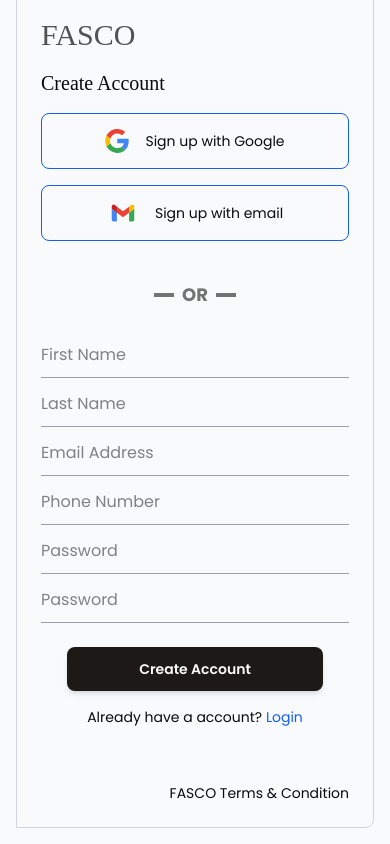
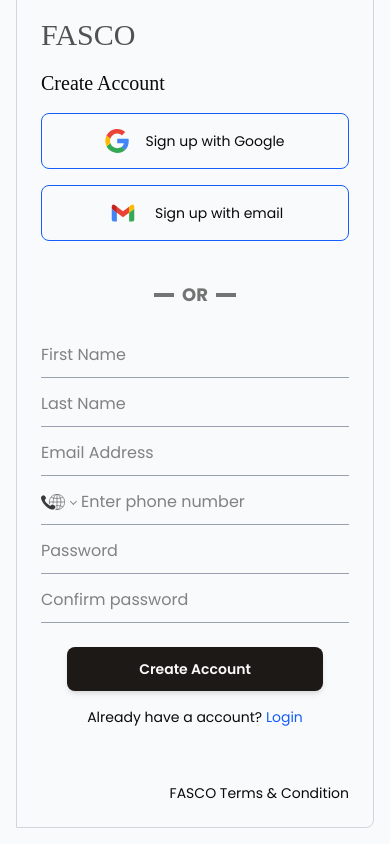
Before and after one commit to helzaaragao/FASCO-eCommerce-Store, a React (Vite) app in the folder frontend/: page /sign-up in a window 390 px wide. Shown: the part 493-1337 px from the top of the page. Built offline with nearby package versions, Linux system fonts and the light colour scheme; a web font is replaced by a local one.

Commit message:
feat(SignUpForm): add react-phone-number-input library and handle error messages

```diff
--- a/frontend/package.json
+++ b/frontend/package.json
@@ -15,6 +15,7 @@
     "axios": "^1.13.2",
     "react": "^19.1.1",
     "react-hook-form": "^7.71.1",
+    "react-phone-number-input": "^3.4.16",
     "react-router": "^7.12.0",
     "sonner": "^2.0.7",
     "tailwindcss": "^4.1.13",
--- a/frontend/src/components/SignUpForm.tsx
+++ b/frontend/src/components/SignUpForm.tsx
@@ -1,10 +1,14 @@
 import { useForm } from "react-hook-form"
 import { zodResolver } from "@hookform/resolvers/zod"
-import { requiredSignUpSchema, type SignUpFormData } from "../schemas/signUpSchema"
+import { signUpSchema, type SignUpFormData } from "../schemas/signUpSchema"
 import { toast } from "sonner";
 import axios from "axios";
 import { Link, useNavigate } from "react-router";
 import { Input } from "./ui/Input";
+import PhoneInput from 'react-phone-number-input'
+import 'react-phone-number-input/style.css'
+import type { E164Number } from "libphonenumber-js";
+import { useState } from "react";
 
 const toastDuration  = 5000;
 
@@ -15,13 +19,15 @@ export function SignUpForm(){
         reset,
         formState: { errors, touchedFields, isSubmitting },
     } = useForm<SignUpFormData>({
-        resolver: zodResolver(requiredSignUpSchema),
+        resolver: zodResolver(signUpSchema),
         //  resolver:"use o Zod para validar tudo"
         mode: 'onBlur',
         // Evita mostrar erros para campos que o usuário ainda nem tocou.
         reValidateMode: 'onChange'
         // o usuário vê o erro sumir conforme corrige, em tempo real. Apôs o primeiro blur que eu coloquei, revalida cada tecla.
     })
+
+    const [phoneValue, setPhoneValue] = useState<E164Number | undefined>(undefined);
 
     const navigate = useNavigate();
 
@@ -45,13 +51,13 @@ export function SignUpForm(){
                 navigate("/sign-in");
             }, toastDuration);
         } catch (error) {
-            toast.error("Erro ao realizar cadastro", {
-                description: "Tente novamente mais tarde.",
+            toast.error("Error while registering.", {
+                description: "Try again!.",
             });
             console.error("Error", error);
-            // classificação de erros
         }
     }
+
     return(
         <form onSubmit={handleSubmit(handleSignUp)}>
             <div className="grid grid-cols-1 gap-3 lg:grid-cols-2 lg:gap-8">
@@ -76,13 +82,14 @@ export function SignUpForm(){
                     error={errors.email?.message}
                     touched={touchedFields.email}
                 />
-                <Input
-                    type="text"
-                    placeholder="Phone Number"
-                    error={errors.phone?.message}
-                    touched={touchedFields.phone}
-                  {...register("phone")}
-                />
+                <div>
+                    <PhoneInput
+                    placeholder="Enter phone number"
+                    value={phoneValue}
+                    onChange={setPhoneValue}
+                    />
+                    <hr className="border-gray-400 mt-2" />
+                </div>
                 <Input
                     type="password"
                     placeholder="Password"
@@ -92,7 +99,7 @@ export function SignUpForm(){
                 />
                  <Input
                     type="password"
-                    placeholder="Password"
+                    placeholder="Confirm password"
                     error={errors.confirmPassword?.message}
                     touched={touchedFields.confirmPassword}
                     {...register("confirmPassword")}
--- a/frontend/src/components/ui/Input.tsx
+++ b/frontend/src/components/ui/Input.tsx
@@ -21,7 +21,12 @@ export const Input = forwardRef<HTMLInputElement, InputProps>(({name,error, touc
             />
             <hr className="border-gray-400" />
             {hasError && (
-                <span id={`${name}-error`} role="alert">
+                <span
+                    id={`${name}-error`}
+                    role="alert"
+                    className='text-red-500 text-sm block'
+
+                >
                     {error}
                 </span>
             )}
--- a/frontend/src/schemas/signUpSchema.ts
+++ b/frontend/src/schemas/signUpSchema.ts
@@ -1,37 +1,36 @@
 import z from "zod";
 
-const signUpSchema = z
+export const signUpSchema = z
   .object({
     firstName: z
       .string()
-      .min(3, "Minimum 3 letters")
-      .max(20, "maxium 20 letters")
-      .regex(/^[a-zA-ZÀ-ÿ\s]+$/, "Apenas letras são permitidas")
+      .min(3, "Minimum 3 letters.")
+      .max(20, "maxium 20 letters.")
+      .regex(/^[a-zA-ZÀ-ÿ\s]+$/, "Only letters are allowed.")
       .toLowerCase(),
     lastName: z
       .string()
-      .min(3, "Minimum 3 letters")
-      .max(40, "maxium 40 letters")
-      .regex(/^[a-zA-ZÀ-ÿ\s]+$/, "Apenas letras são permitidas")
+      .min(3, "Minimum 3 letters.")
+      .max(40, "maxium 40 letters.")
+      .regex(/^[a-zA-ZÀ-ÿ\s]+$/, "Only letters are allowed.")
       .toLowerCase(),
-    email: z.email("Type a valid email").trim().toLowerCase(),
+    email: z.email("Type a valid email.").trim().toLowerCase(),
     phone: z.string().trim(),
     password: z
       .string()
-      .min(6, "Minimum 6 characters")
-      .max(20, "Maxium 20 characters")
-      .regex(/[A-Z]/, "Password must contain a capital letter")
-      .regex(/[0-9]/, "Password must contain a number")
-      .regex(/[!@#$%^&*]/, "Password must contain a special characters")
+      .min(6, "Minimum 6 characters.")
+      .max(20, "Maximum 20 characters.")
+      .regex(/[A-Z]/, "Password must contain a capital letter.")
+      .regex(/[0-9]/, "Password must contain a number.")
+      .regex(/[!@#$%^&*]/, "Password must contain a special characters.")
       .trim(),
 
     confirmPassword: z.string(),
   })
   .refine((data) => data.password === data.confirmPassword, {
-    error: "The password are not the same",
+    message: "The password are not the same.",
     path: ["confirmPassword"],
   });
 
-  export const requiredSignUpSchema = signUpSchema.required();
 
-  export type SignUpFormData = z.infer<typeof requiredSignUpSchema>;
+export type SignUpFormData = z.infer<typeof signUpSchema>;
```
Also changed, not shown: 1 other file (tests, documents, lock files or other folders).
